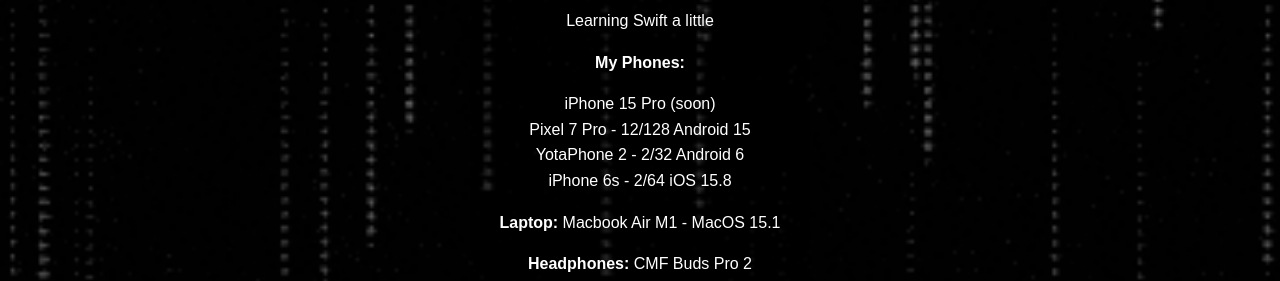
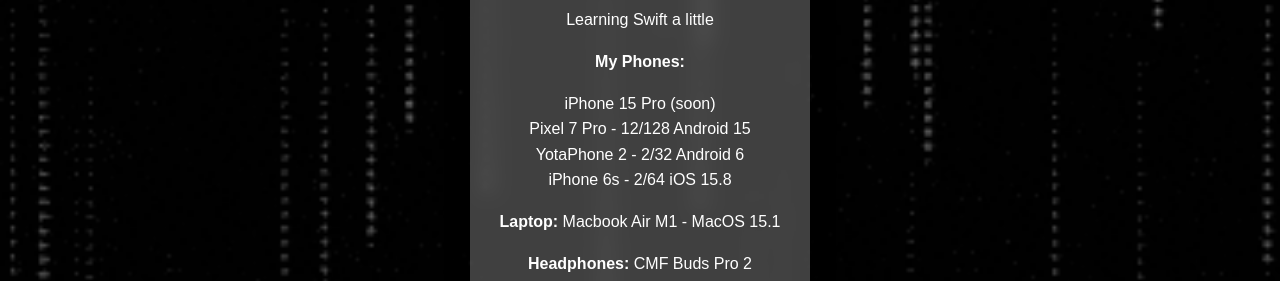
Before and after one commit to Spottq/Spottq, a plain HTML site: page index.html in a window 1280 px wide. Shown: the part 306-587 px from the top of the page. Drawn offline with Linux system fonts and the light colour scheme.

Commit message:
Update index.html

```diff
--- a/index.html
+++ b/index.html
@@ -19,12 +19,15 @@
             background-position: center; /* Центрировать фон */
         }
 
+        /* Контейнер с эффектом стеклянного фона */
         .container {
-            background-color: rgba(0, 0, 0, 0.5); /* Полупрозрачный черный фон для текста */
+            background: rgba(128, 128, 128, 0.5); /* Полупрозрачный серый фон */
             padding: 30px;
-            border-radius: 10px;
+            border-radius: 15px; /* Закругленные углы */
             text-align: center;
             max-width: 500px;
+            backdrop-filter: blur(10px); /* Размытие фона за контейнером */
+            box-shadow: 0 4px 30px rgba(0, 0, 0, 0.1); /* Тень для эффекта глубины */
         }
 
         h1 {
@@ -72,7 +75,6 @@
             <p><strong>Laptop:</strong> Macbook Air M1 - MacOS 15.1</p>
             <p><strong>Headphones:</strong> CMF Buds Pro 2</p>
         </div>
-
         <!-- Ссылки на Telegram, Discord и GitHub с иконками -->
         <div class="icons">
             <a href="https://t.me/spottq" target="_blank" title="Telegram"><i class="fab fa-telegram-plane"></i></a>
```
